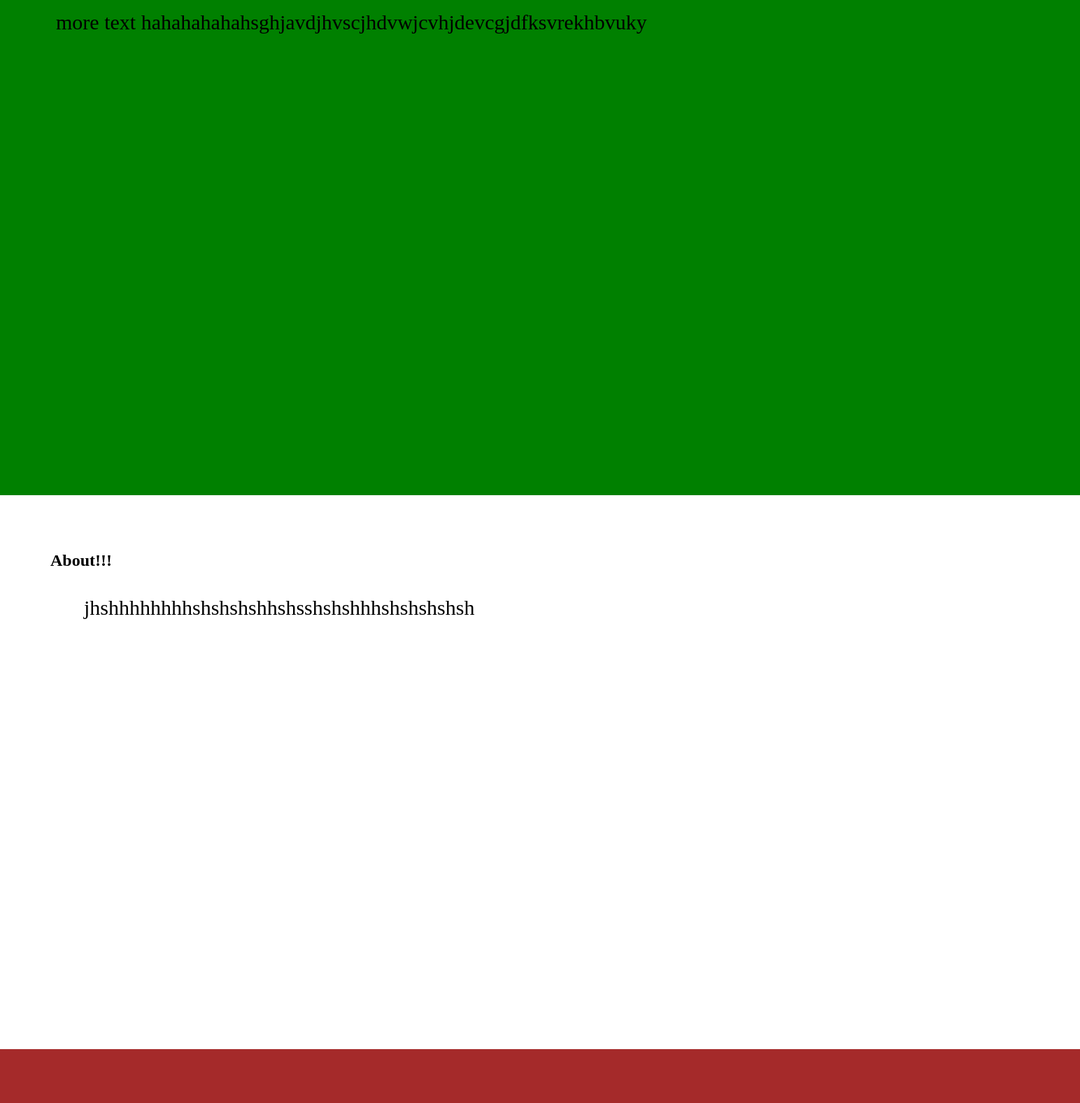
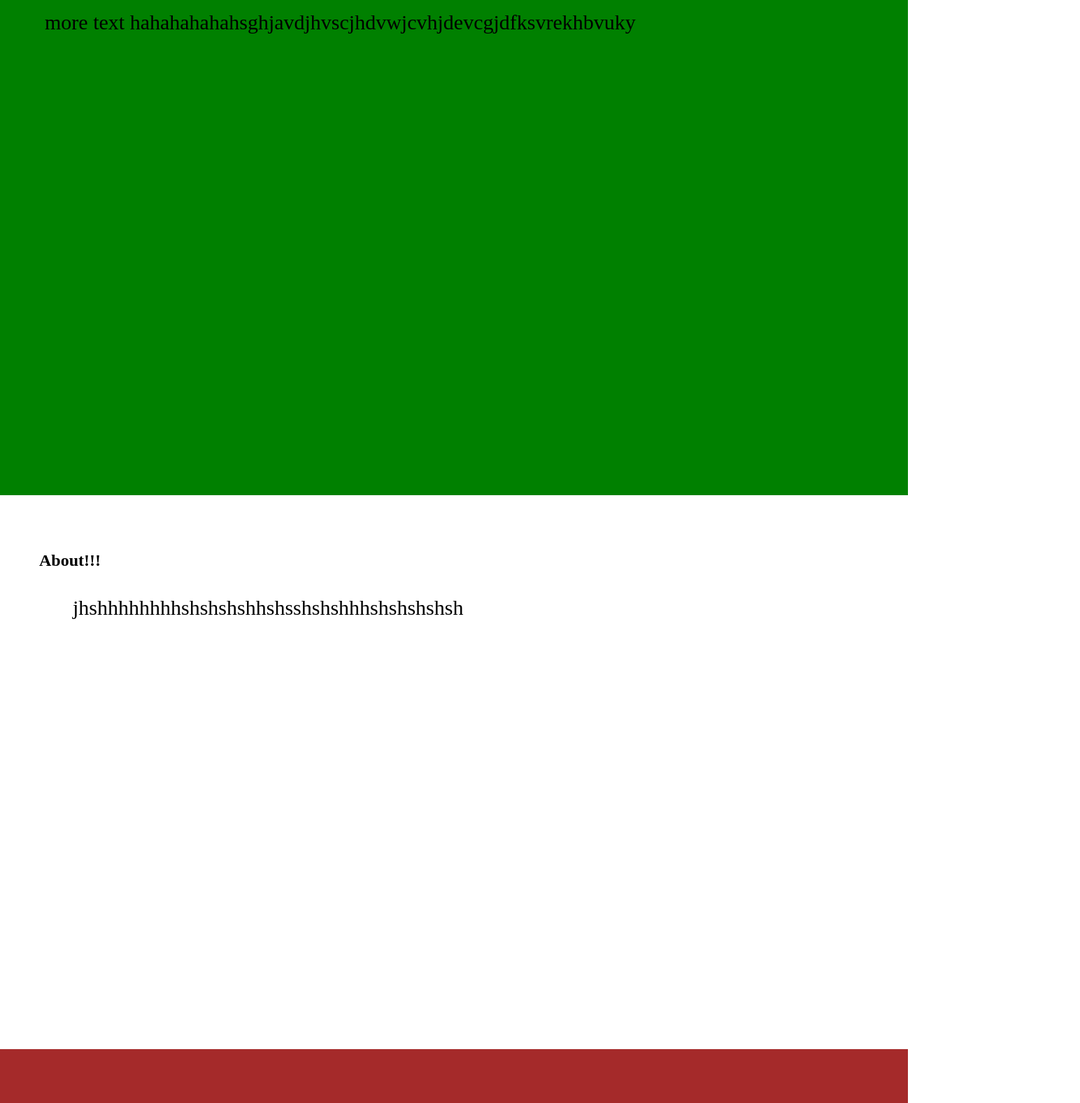
Before and after one commit to Coolcodingdudeyt/friends-code, a plain HTML site: page index.html in a window 1280 px wide. Shown: the part 100-1677 px from the top of the page at 70% size, 1544 px wide, since content can reach past the window. Drawn offline with Linux system fonts and the light colour scheme.

Commit message:
Add files via upload

```diff
--- a/style.css
+++ b/style.css
@@ -1,11 +1,11 @@
 body{
-    background-color: gray;
-    background-image: url(); /*change image*/
+    width: 99.7%;
+    overflow-x: hidden;
+    margin-left: -1vh;
 }
 #navbar{
     width: 100%;
     position: fixed;
-    margin: 0 auto;
     margin-top: 0vh;
     top: 0%;
     background-color: yellow;
@@ -49,7 +49,7 @@ body{
 }
 #top{
     height: 100vh;
-    width: 193vh;
+    width: 103%;
     margin-top: auto;
     display: flex;
     background-color: green;
@@ -69,7 +69,7 @@ body{
 }
 #rule{
     height: 101vh;
-    width: 193vh;
+    width: 103%;
     background-color: brown;
     margin-left: -1vh;
     margin-bottom: -1rem;
@@ -90,7 +90,7 @@ body{
 
 #about{
     height: 101vh;
-    width: 193vh;
+    width: 103%;
     background-color: white;
     margin-left: -1vh;
     margin-bottom: -1rem;
```
